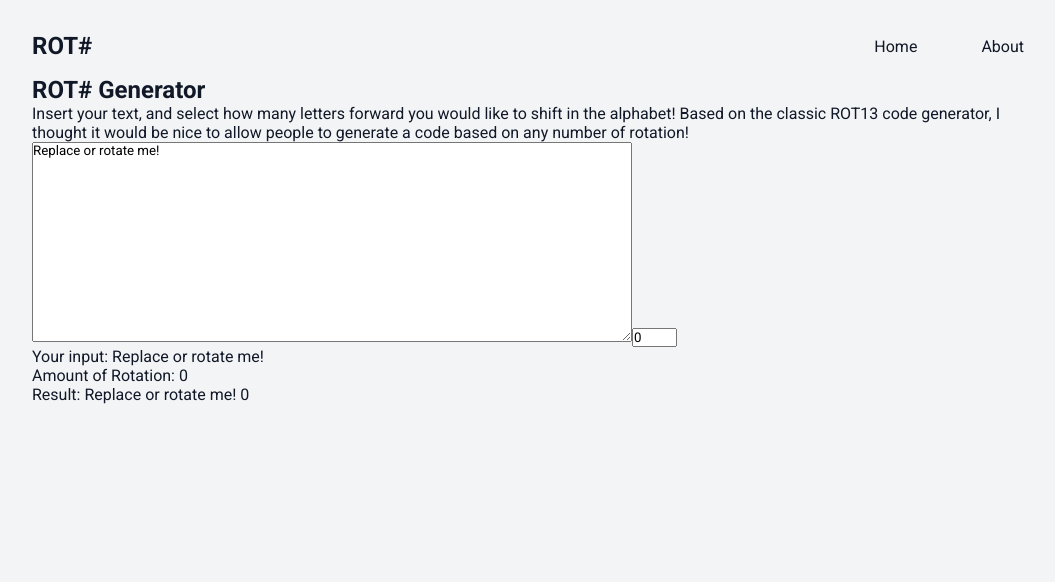
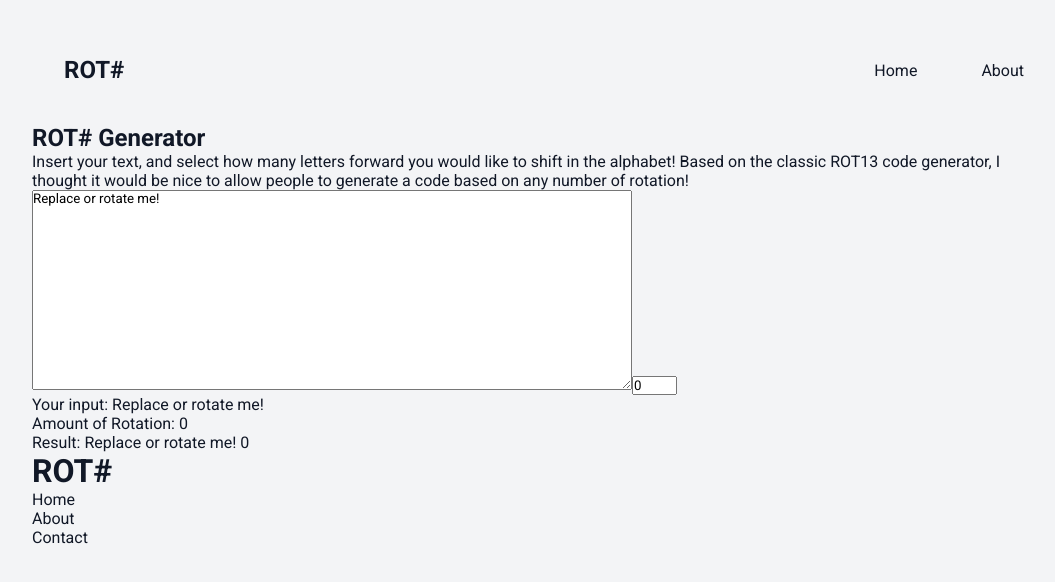
Before and after one commit to Personal-Library/rot-generator, a Vue app: page / in a window 1280 px wide. Shown: the top 582 px of the page, without its empty margins (96-1151 px from the left). Built offline with nearby package versions, Linux system fonts and the light colour scheme.

Commit message:
feat: Add simple footer, test new mac

```diff
--- a/src/App.vue
+++ b/src/App.vue
@@ -2,15 +2,18 @@
 	<div class="container">
 		<Header />
 		<router-view />
+		<Footer />
 	</div>
 </template>
 
 <script>
 import Header from './components/Header';
+import Footer from './components/Footer';
 
 export default {
 	components: {
 		Header,
+		Footer
 	},
 };
 </script>
--- /dev/null
+++ b/src/components/Footer.vue
@@ -0,0 +1,27 @@
+<template>
+	<footer>
+		<div class="logo-container">
+			<a href="/"><h1>ROT#</h1></a>
+		</div>
+		<div class="link-container">
+			<ul>
+				<li><a href='/'>Home</a></li>
+				<li><a href='/about'>About</a></li>
+				<li><a href='/contact'>Contact</a></li>
+			</ul>
+		</div>
+	</footer>
+</template>
+
+<style>
+a {
+	text-decoration: none;
+	color: inherit;
+}
+a:visited {
+	color: inherit;
+}
+ul {
+  list-style: none;
+}
+</style>
--- a/src/components/Header.vue
+++ b/src/components/Header.vue
@@ -1,6 +1,6 @@
 <template>
 	<nav>
-		<h1>ROT#</h1>
+		<a href="/"><h1>ROT#</h1></a>
 		<div class="link-container">
 			<router-link to="/">Home</router-link>
 			<router-link to="/about">About</router-link>
```
